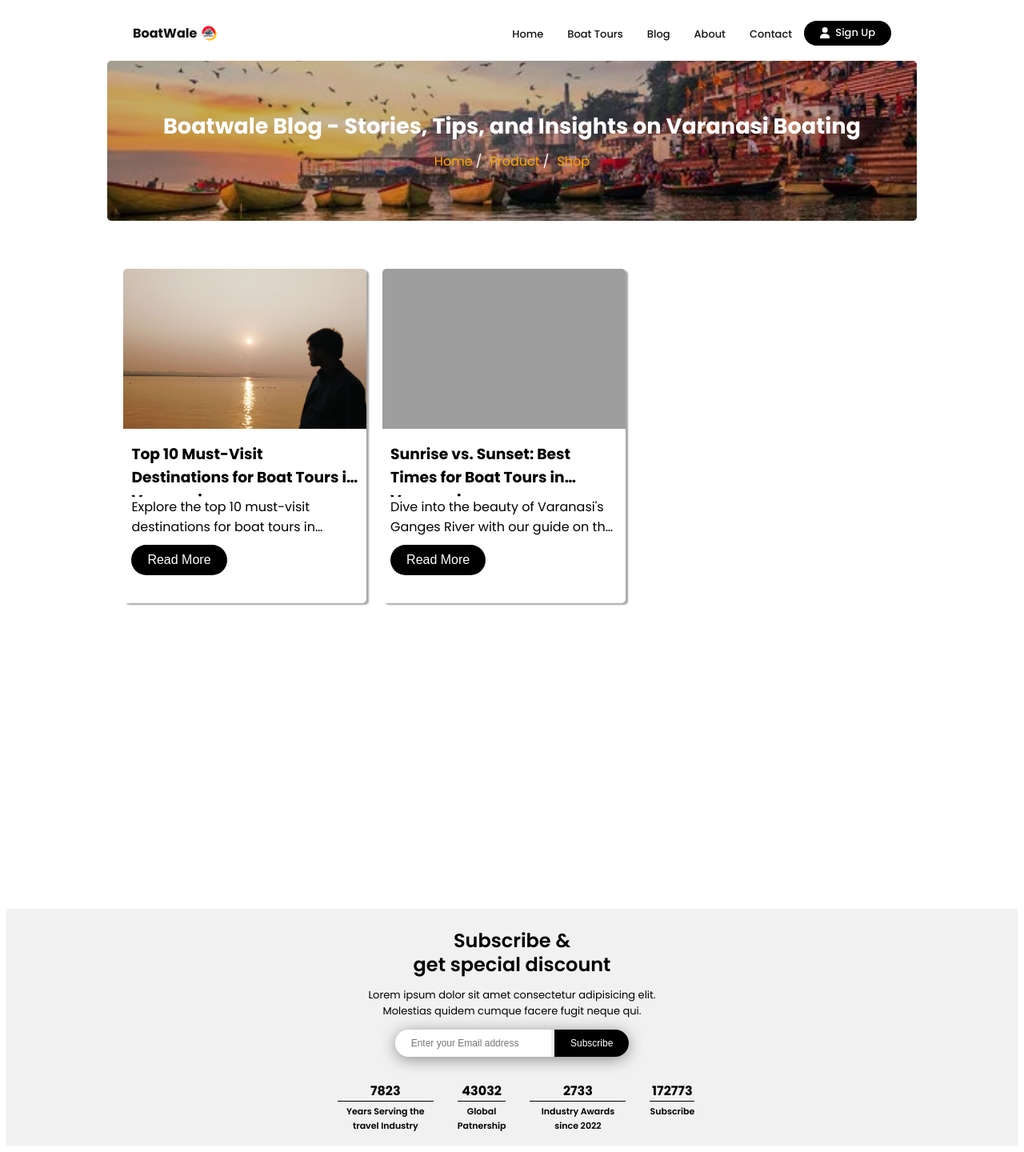
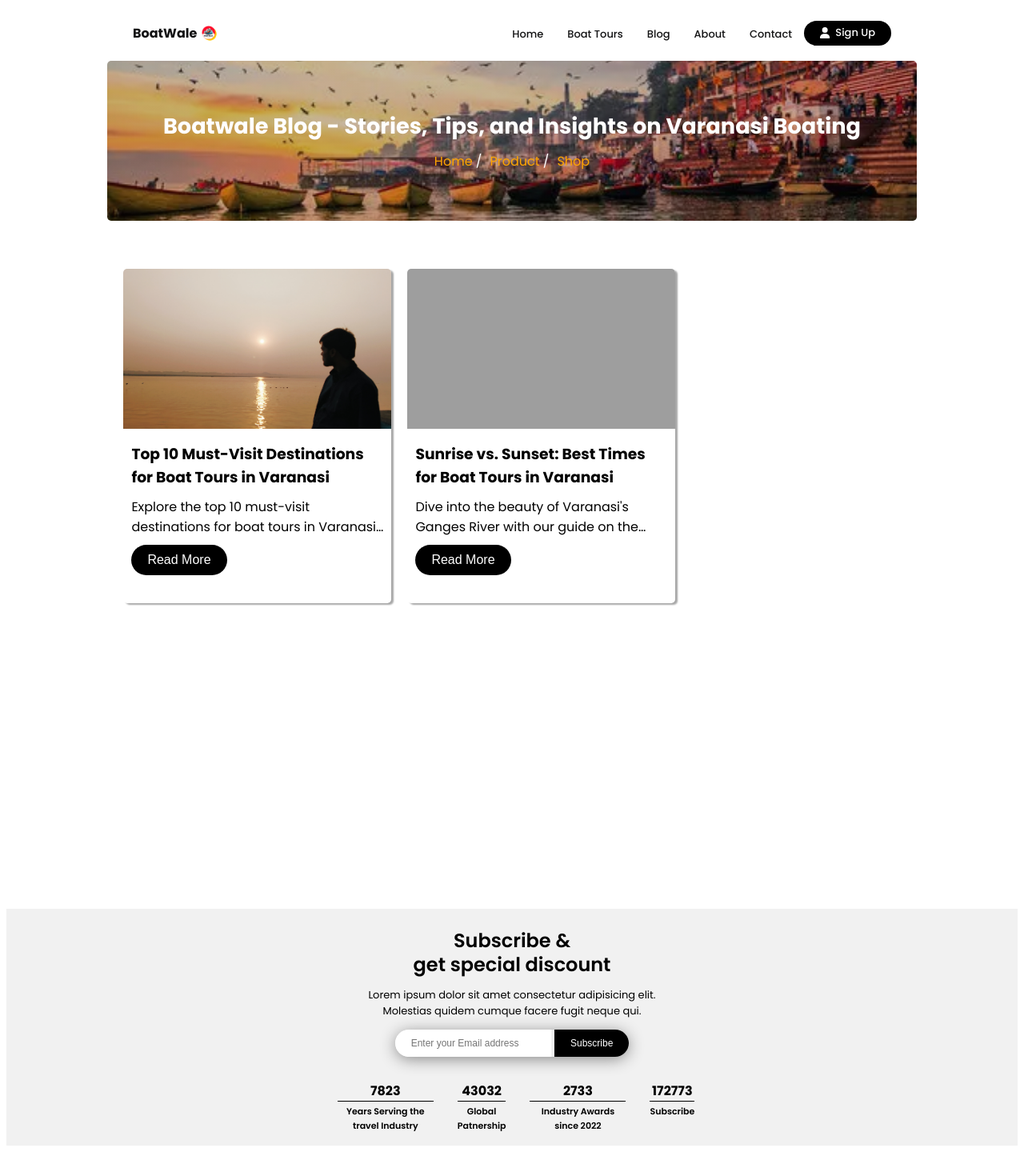
Before and after one commit to abhishekdubey1412/travel_agency, a Django app: page /blog/ in a window 1280 px wide. Shown: the whole page at 80% size. Run offline with Django 5.2, Linux system fonts and the light colour scheme; data comes from the database, SQL or seed files in the repository; some libraries are stand-ins or nearby versions; grey boxes are pictures that could not be loaded.

Commit message:
modified post css file

```diff
--- a/static/css/blog.css
+++ b/static/css/blog.css
@@ -27,6 +27,7 @@
     overflow: hidden;
     background-color: #fff;
     box-shadow: 3px 2px 2px rgb(0 0 0 / 35%);
+    min-width: 335px;
 }
 
 .blog_pt .blog img {
```
